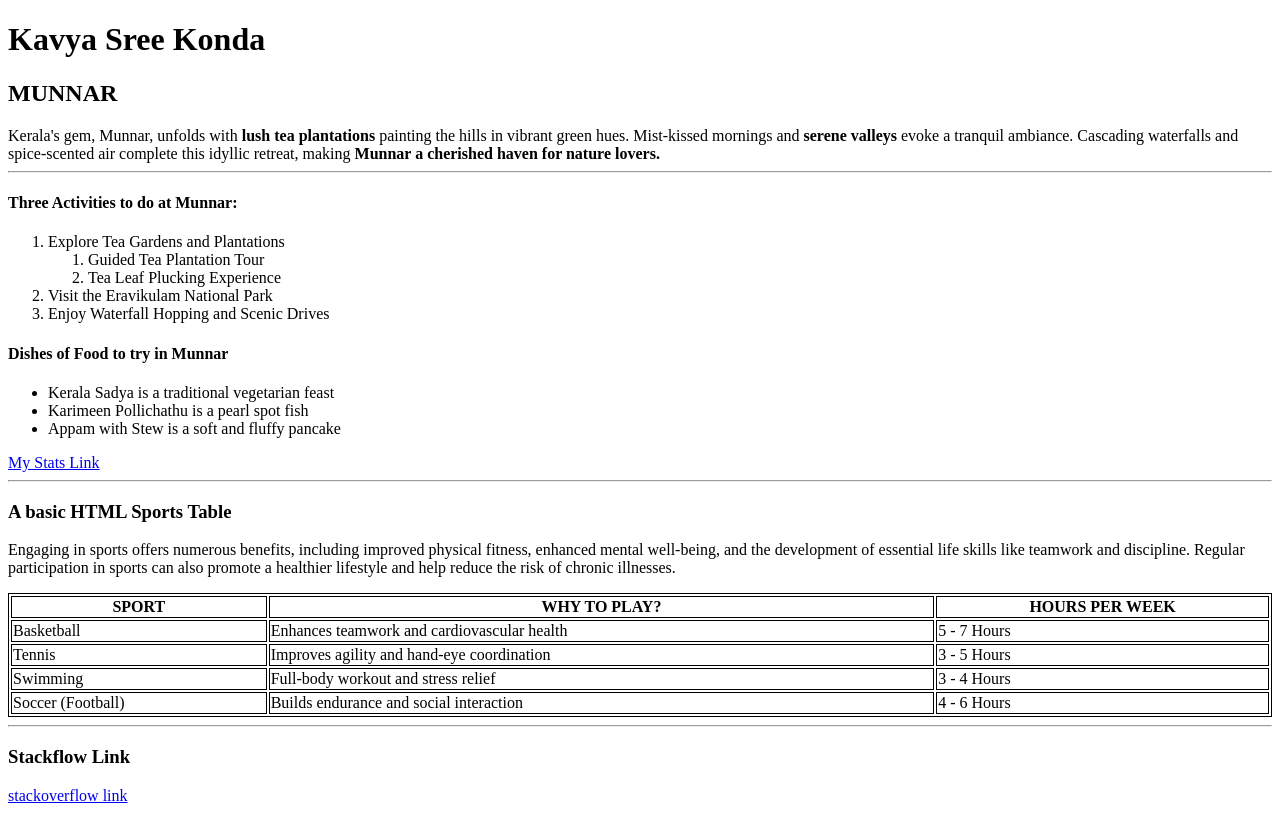
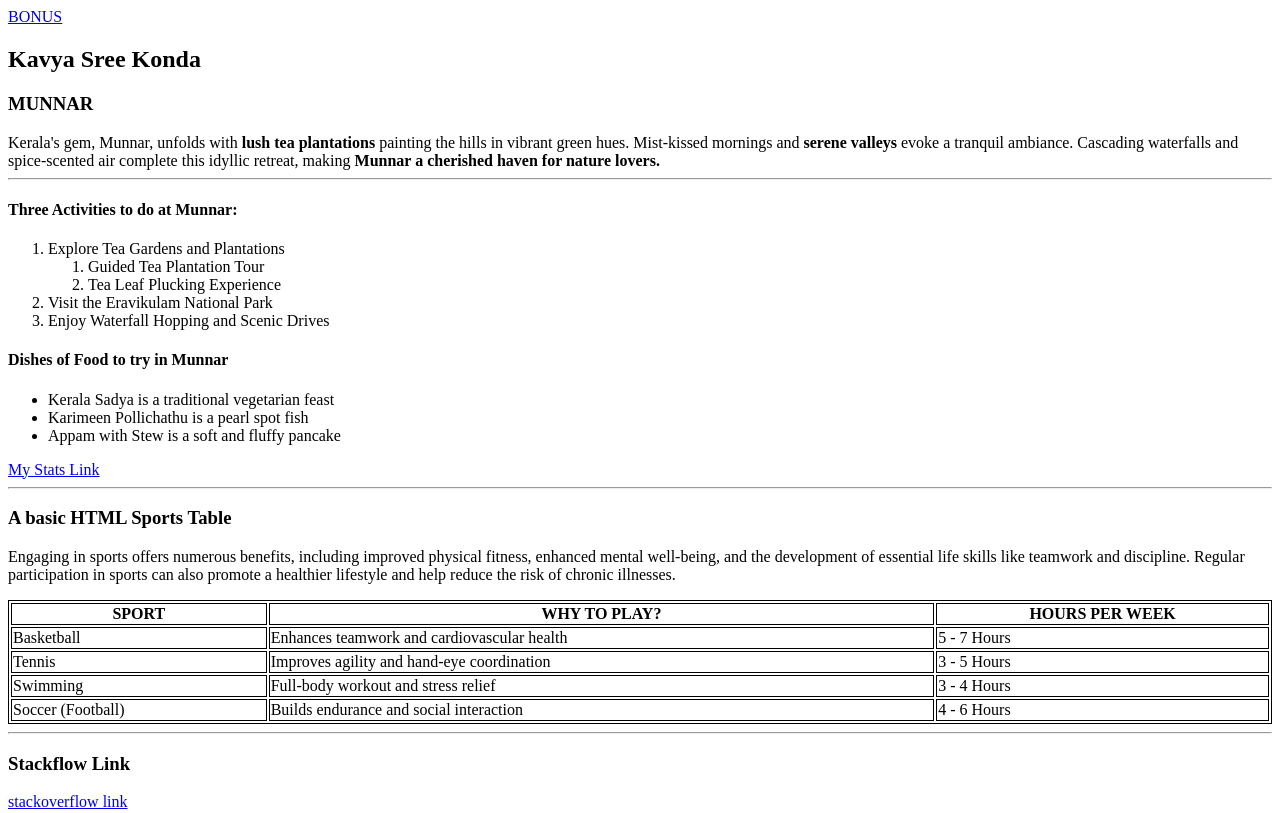
Before and after one commit to 44-563-WebApps-F23/44563-webapps-f23-assignment3-kavyasree05, a plain HTML site: page index.html in a window 1280 px wide. Shown: the top 813 px of the page. Drawn offline with Linux system fonts and the light colour scheme.

Commit message:
Updated bonus and index

```diff
--- a/index.html
+++ b/index.html
@@ -3,10 +3,11 @@
     <head>
         <title>My Bio</title>
     </head>
+    <a href="bonus.html">BONUS</a>
     <body>
-        <h1>Kavya Sree Konda</h1>
+        <h2>Kavya Sree Konda</h2>
 
-    <h2>MUNNAR</h2>
+    <h3>MUNNAR</h3>
     Kerala's gem, Munnar, unfolds with <b>lush tea plantations</b> painting the hills in vibrant green hues.
     Mist-kissed mornings and <b>serene valleys</b> evoke a tranquil ambiance. Cascading waterfalls and
     spice-scented air complete this idyllic retreat, making <b>Munnar a cherished haven for nature lovers.</b>
```
Also changed, not shown: bonus.html (+2 -2 lines).
